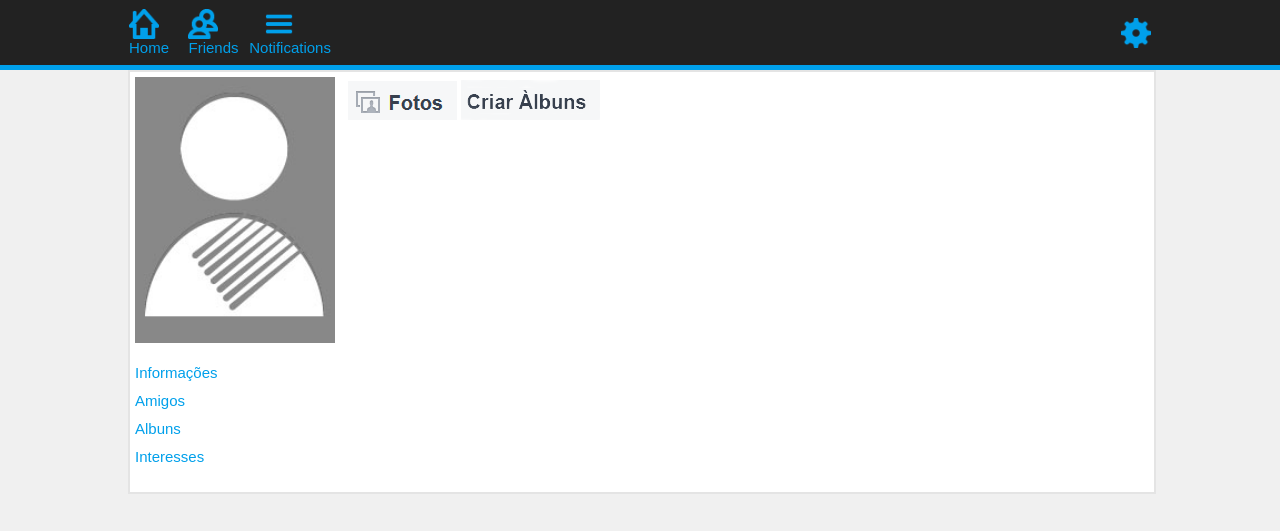
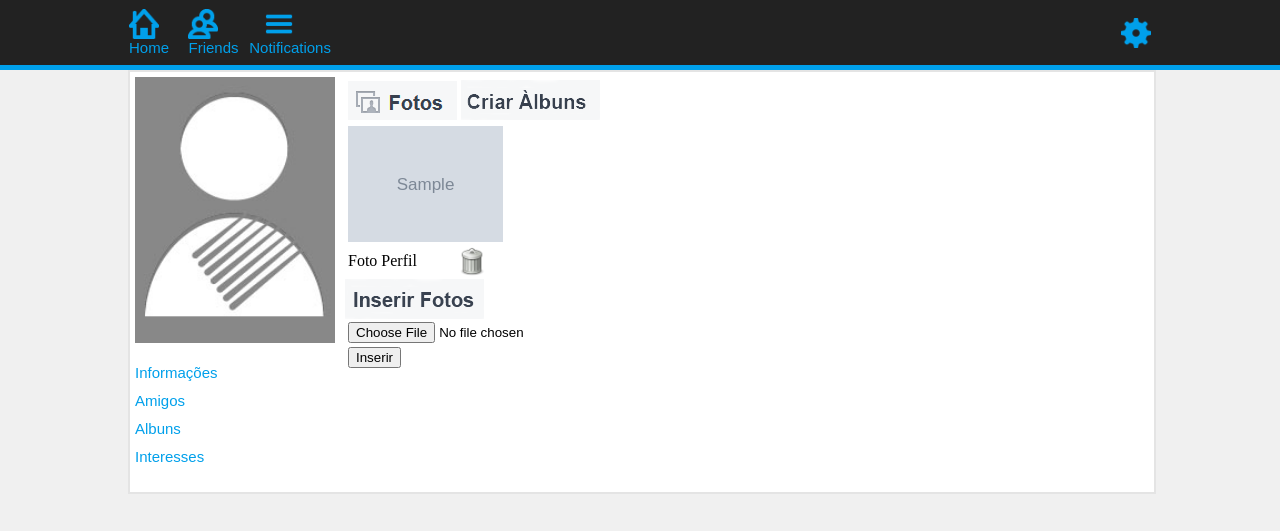
Before and after one commit to WinterOwl/RedeSocial, a PHP site: page /users/index.php?pg=home&pg_m=albuns&funcao=albuns&funcao=inserir_imagem&id_album=1 in a window 1280 px wide. Shown: the top 531 px of the page. Run offline with PHP 8.4, Linux system fonts and the light colour scheme; a user stored in the database is signed in; tables that the repository leaves empty or names only in its code hold one stand-in row (values such as "Sample post"); grey boxes marked "Sample" are stand-in pictures.

Commit message:
albuns/imagens/fotos_perfil

```diff
--- a/RedeSocial/css/style.css
+++ b/RedeSocial/css/style.css
@@ -126,3 +126,8 @@
 	background-color: #b2bdc3;
 	box-shadow: 0 0 6px 3px #a5a5a;
 }
+
+.title{
+}
+.warning{
+}
--- a/RedeSocial/users/albuns.php
+++ b/RedeSocial/users/albuns.php
@@ -1,24 +1,172 @@
-
+<script type="text/javascript">
+    function confirma(){
+      return confirm("Pretende mesmo apagar este Album?");
+    }
+  </script>
+  <script type="text/javascript">
+    function confirma1(){
+      return confirm("Pretende mesmo apagar esta imagem?");
+    }
+  </script>
+<?php if(isset($_GET['msg']))
+$msg=$_GET['msg'];
+else
+$msg='';
+?>
 <table>
 <tr><td><a href="?pg=home&pg_m=albuns&funcao=albuns"><img src="../img/img_foto.png" /></a></td><td><a href="?pg=home&pg_m=albuns&funcao=criar_albuns"><img src="../img/criar_albuns.png" /></a></td></tr>
 </table>
 
 <?php if($funcao=='albuns'){ ?>
 <div class="title">Àlbuns</div>
+<?php
+$id_user=$_SESSION['id_user'];
+$sql=mysql_query("select * from albuns where id_user='$id_user'");
+	while($linha=mysql_fetch_array($sql)){
+		$id_album=$linha['id_album'];
+		$nome=$linha['nome'];
+		?>
+        <table border="0">
+        <?php if($msg=='1'){ ?><tr><td><div class="warning">Àlbum Apagado</div></td></tr><?php } ?>
+        	<tr>
+            	<td colspan="2"><a href="?pg=home&pg_m=albuns&funcao=albuns&funcao=inserir_imagem&id_album=<?php echo $id_album; ?>"><img src="../img/1399832582_32.png" width="150" /></a></td>
+            </tr>
+           	<tr>
+            	<td><a href="#"><?php echo $nome; ?></a></td>
+                <td align="right"><a href="?pg=home&pg_m=albuns&funcao=albuns&funcao=delete_albuns&id_album=<?php echo $id_album; ?>" onClick='return confirma();'><img src="../img/1399833215_Gnome-Edit-Delete-64.png" width="30" /></a></td>
+            </tr>
+        </table>
+	<?php } ?>
 <?php } ?>
 
+
+<?php if($funcao=='delete_albuns'){
+	$id_album=$_GET['id_album'];
+
+
+	$sql=mysql_query("delete from albuns where id_album=$id_album");
+	echo "<meta http-equiv=refresh content='0; url=index.php?pg=home&pg_m=albuns&funcao=albuns&msg=1'>";
+
+} ?>
+
+<?php if($funcao=='inserir_imagem'){
+$id_album=$_GET['id_album'];
+?>
+<table><?php if($msg=='3'){ ?><tr><td><div class="warning">Imagem Apagada </div></td></tr><?php } ?></table>
+<?php
+$sql=mysql_query("select * from fotos where id_album='$id_album'");
+while($linha=mysql_fetch_array($sql)){
+	$id_foto=$linha['id_foto'];
+	$foto=$linha['foto'];
+?>
+<table border="0">
+	<tr>
+    	<td colspan="2"><img src="../img_fotos/<?php echo $foto; ?>" width="155" /></td>
+    </tr>
+    <tr>
+    	<td>Foto Perfil</td>
+		<td><a href="?pg=home&pg_m=albuns&funcao=albuns&funcao=apagar_imagem&id_foto=<?php echo $id_foto; ?>&id_album=<?php echo $id_album; ?>" onClick='return confirma1();'><img src="../img/1399833215_Gnome-Edit-Delete-64.png" width="30" /></a></td>
+	</tr>
+</table>
+<?php }?>
+
+<div class="left_inserir_imagem"><img src="../img/inserirfotos.png" /></div>
+        <?php if($msg=='1'){ ?><tr><td><div class="warning">Formato de Imagem Inválido</div></td></tr><?php } ?>
+        <?php if($msg=='2'){ ?><tr><td><div class="warning">Imagem Inserida</div></td></tr><?php } ?>
+
+
+<form action="?pg=home&pg_m=albuns&funcao=inser_fotos&id_album=<?php echo $id_album; ?>" method="post" enctype="multipart/form-data">
+<table>
+	<tr><td><input type="file" name="arquivo" /></td></tr>
+    <tr><td><input type="submit" value="Inserir" /></td></tr>
+</table>
+</form>
+<?php } ?>
+<?php if($funcao=='apagar_imagem'){
+	$id_foto=$_GET['id_foto'];
+	$id_album=$_GET['id_album'];
+	$sql=mysql_query("delete from fotos where id_foto=$id_foto");
+	echo "<meta http-equiv=refresh content='0; url=index.php?pg=home&pg_m=albuns&funcao=albuns&funcao=inserir_imagem&id_album=$id_album&msg=3'>";
+}?>
+
+
+<?php if($funcao=='inser_fotos'){
+$id_user=$_SESSION['id_user'];
+$id_album=$_GET['id_album'];
+//Define o tamanho máximo da imagem
+define ("MAX_SIZE","100");
+//Define a largura máxima que a imagem pode ter
+define ("LARGURA","800");
+
+ // Função que permite saber qual a extensão da imagem
+function getExtension($str){
+    $i = strrpos($str,".");
+    if (!$i) return "";
+    $l = strlen($str) - $i;
+    $ext = substr($str,$i+1,$l);
+    return $ext;
+}
+//Verifica se o botão de upload foi pressionado
+
+	//Guarda na variavél $image o nome completo da imagem (nome+extensão)
+	$image = $_FILES['arquivo']['name'];
+
+	//Verifica se existe alguma imagem para ser importada
+	if($image){//Existe uma imagem para ser importada
+		//Retira os elementos "/"
+		$filename = stripslashes($_FILES['arquivo']['name']);
+
+		//Verifica qual a extensão do ficheiro
+		$extension = getExtension($filename);
+
+		//Coloca todos os caracteres da extensão com letra minuscula
+		$extension = strtolower($extension);
+
+		//Verifica os formatos de imagem que podem ser importados
+		if (($extension != "jpg") && ($extension != "jpeg") && ($extension != "gif") && ($extension != "png")){//Formato diferente dos permitidos
+			//mostra uma mensagem de erro
+				echo"
+		<meta http-equiv=refresh content='0; url=index.php?pg=home&pg_m=albuns&funcao=inserir_imagem&id_album=$id_album&msg=1'>
+					<script type=\"text/javascript\">
+					alert(\"Utilize o formato jpg ou gif ou png!!\");
+					</script>
+					";
+ 		}
+			else
+                        {//tamanho inferior
+				//Gera um nome para a imagem
+				$image_name=time().'.'.$extension;
+			//Directoria para a qual a imagem será enviada
+				$newname="../img_fotos/".$image_name;
+ 				//Efectua o upload da imagem para a directoria
+				$copied = copy($_FILES['arquivo']['tmp_name'], $newname);
+ 				//Verifica se o upload foi efectuado com sucesso
+				if ($copied){ //Upload bem sucessido
+
+				$sql=mysql_query("insert into fotos values('', '$image_name', '$id_user', '$id_album', '0')");
+						echo"
+		<meta http-equiv=refresh content='0; url=index.php?pg=home&pg_m=albuns&funcao=inserir_imagem&id_album=$id_album&msg=2'>
+					";
+					}
+		}
+ 	}
+
+
+} ?>
 
 <?php if($funcao=='criar_albuns'){ ?>
 <div class="title">Criar Àlbuns</div>
     <form action="?pg=home&pg_m=albuns&funcao=inser_albuns" method="post">
+    <table>
+    	<?php if($msg=='1'){ ?><tr><td><div class="warning">Àlbum Criado</div></td></tr><?php } ?>
     	<tr><td>Nome:</td><td><input type="text" name="nome" /></td></tr>
-        <tr><td><input type="submit" value="Criar Àlbuns"</td></tr>
+        <tr><td><input type="submit" value="Criar Àlbuns" /></td></tr>
+        </td>
     </form>
 <?php } ?>
 <?php if($funcao=='inser_albuns'){
-
 	$nome=$_POST['nome'];
-
-	$sql=mysql_query("insert into eventos values('', '$data', '$local', '$image1', '$inscricao', '$total', '$image', '')");
-					echo "<meta http-equiv=refresh content='0; url=index.php?pg=eventos'>";
+	$id_user=$_SESSION['id_user'];
+	$sql=mysql_query("insert into albuns values('', '$nome', '$id_user')");
+					echo "<meta http-equiv=refresh content='0; url=index.php?pg=home&pg_m=albuns&funcao=criar_albuns&msg=1'>";
 }?>
--- a/RedeSocial/users/home.php
+++ b/RedeSocial/users/home.php
@@ -4,12 +4,27 @@
 $funcao='';
 ?>
 <div class="home_left">
+<?php
+$id_user=$_SESSION['id_user'];
+$sql=mysql_query("select * from fotos where id_user='$id_user' and foto_perfil='1'");
+$cont=mysql_num_rows($sql);
+if($cont!='0'){
+	while($linha=mysql_fetch_array($sql)){
+		$foto=$linha['foto'];
+?>
+<img src="../img_fotos/<?php echo $foto; ?>" width="200" />
+<?php
+}
+}
+else{
+?>
+
 <img src="../img/foto_perfil.png" width="200" />
-
+<?php } ?>
 <ul class="ul_left_menu">
 	<li><a href="?pg=home&pg_m=informacoes">Informações</a></li>
     <li><a href="?pg=home&pg_m=amigos">Amigos</a></li>
-	<li><a href="?pg=home&pg_m=albuns">Albuns</a></li>
+	<li><a href="?pg=home&pg_m=albuns&funcao=albuns">Albuns</a></li>
     <li><a href="?pg=home&pg_m=interesses">Interesses</a></li>
 
 </ul>
--- a/RedeSocial/users/index.php
+++ b/RedeSocial/users/index.php
@@ -1,3 +1,4 @@
+<?php session_start(); ?>
 <!DOCTYPE html PUBLIC "-//W3C//DTD XHTML 1.0 Transitional//EN" "http://www.w3.org/TR/xhtml1/DTD/xhtml1-transitional.dtd">
 <html xmlns="http://www.w3.org/1999/xhtml">
 <head>
@@ -6,7 +7,6 @@
 <link rel="stylesheet" href="../css/style.css" type="text/css" />
 <?php include "config.php"; ?>
 </head>
-
 <body>
 <div class="Top-Navigator"> <?php include "header.php";?></div>
 <div class="Content">
--- a/RedeSocial/users/informacoes.php
+++ b/RedeSocial/users/informacoes.php
@@ -8,8 +8,9 @@
 
 
 <div class="title">Informação Básica</div>
-
-<?php $sql=mysql_query("select * from users where id_user='1'");
+<?php
+$id_user=$_SESSION['id_user'];
+$sql=mysql_query("select * from users where id_user='$id_user'");
 while($linha=mysql_fetch_array($sql)){
 	$id_user=$linha['id_user'];
 	$nome=$linha['nome'];
```
Also changed, not shown: RedeSocial/img/1399832582_32.png (added), RedeSocial/img/1399833215_Gnome-Edit-Delete-64.png (added), RedeSocial/img/inserirfotos.png (added), RedeSocial/img_fotos/1399818576.jpg (added), RedeSocial/img_fotos/1399818604.jpg (added), RedeSocial/img_fotos/1399818889.jpg (added), RedeSocial/img_fotos/1399818893.jpg (added), RedeSocial/img_fotos/1399818898.jpg (added), RedeSocial/img_fotos/Jellyfish.jpg (added), RedeSocial/img_fotos/Koala.jpg (added).
